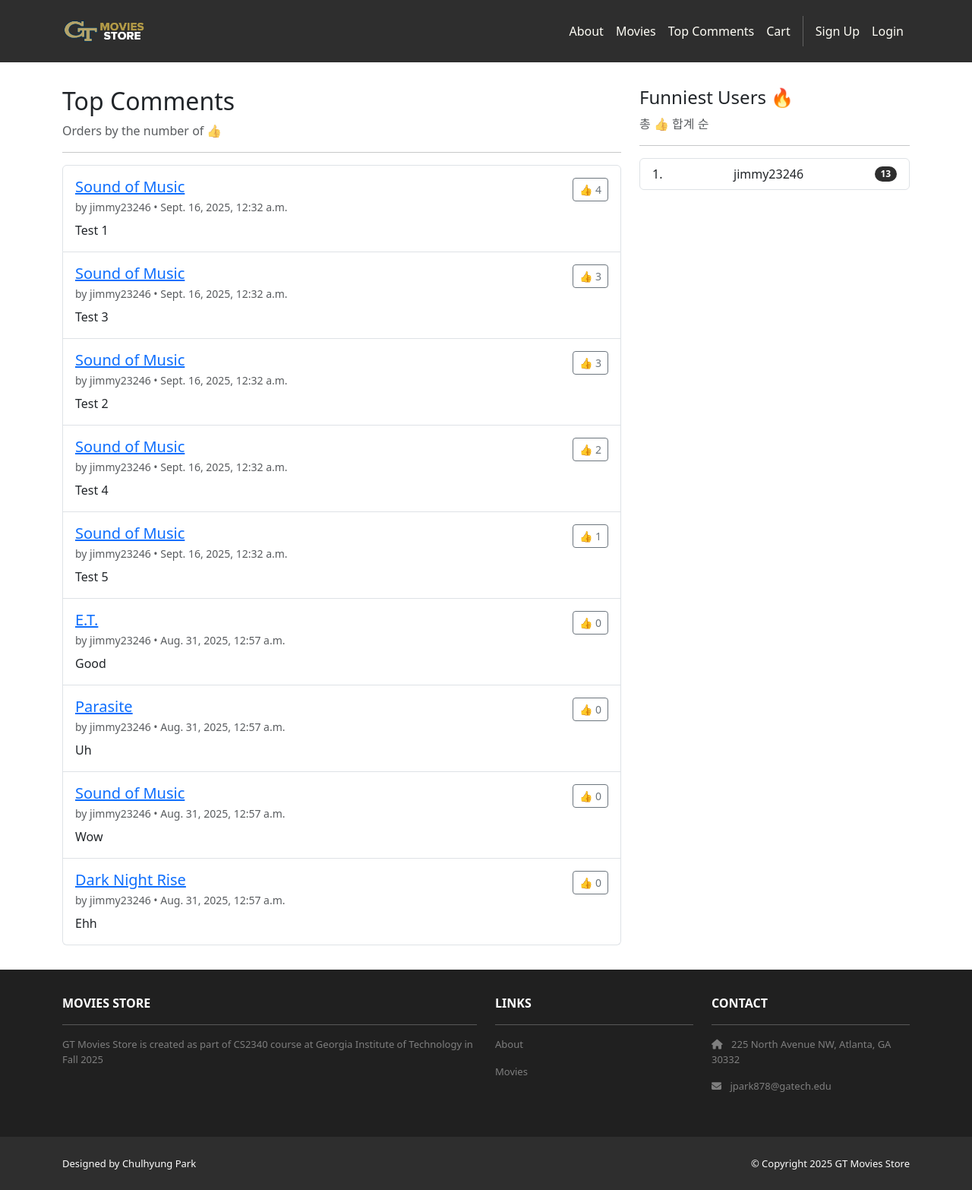
After one commit to jimmy23246/GT-Movies-Store, a Django app: page /movies/top-comments/ in a window 1280 px wide. The commit adds this page. Shown: the whole page at 76% size. Run offline with Django 5.2, Linux system fonts and the light colour scheme; data comes from the database, SQL or seed files in the repository; both versions use the stored data as it was after the commit; some libraries are stand-ins or nearby versions.

Commit message:
added top comment

```diff
--- a/movies/admin.py
+++ b/movies/admin.py
@@ -1,5 +1,5 @@
 from django.contrib import admin
-from .models import Movie, Review
+from .models import Movie, Review, ReviewReaction
 
 # Register your models here.
 class MovieAdmin(admin.ModelAdmin):
@@ -8,3 +8,4 @@ class MovieAdmin(admin.ModelAdmin):
 
 admin.site.register(Movie, MovieAdmin)
 admin.site.register(Review)
+admin.site.register(ReviewReaction)
--- a/movies/models.py
+++ b/movies/models.py
@@ -15,9 +15,20 @@ class Review(models.Model):
     id = models.AutoField(primary_key=True)
     comment = models.CharField(max_length=255)
     date = models.DateTimeField(auto_now_add=True)
-    movie = models.ForeignKey(Movie,
-        on_delete=models.CASCADE)
-    user = models.ForeignKey(User,
-        on_delete=models.CASCADE)
+    movie = models.ForeignKey(Movie, on_delete=models.CASCADE)
+    user = models.ForeignKey(User, on_delete=models.CASCADE)
     def __str__(self):
         return str(self.id) + ' - ' + self.movie.name
+
+
+class ReviewReaction(models.Model):
+    id = models.AutoField(primary_key=True)
+    review = models.ForeignKey('Review', on_delete=models.CASCADE, related_name='reactions')
+    user = models.ForeignKey(User, on_delete=models.CASCADE)
+    created_at = models.DateTimeField(auto_now_add=True)
+    class Meta:
+        constraints = [
+            models.UniqueConstraint(fields=['review','user'], name='uniq_review_user_reaction')
+        ]
+    def __str__(self):
+        return f'{self.user.username} -> {self.review.id}'
--- /dev/null
+++ b/movies/templates/movies/top_comments.html
@@ -0,0 +1,56 @@
+{% extends 'base.html' %}
+{% load review_extras %}
+{% block content %}
+<div class="p-3">
+  <div class="container">
+    <div class="row mt-3">
+      <div class="col-lg-8 mb-3">
+        <h2>Top Comments</h2>
+        <p class="text-muted">Orders by the number of 👍</p>
+        <hr />
+        <ul class="list-group">
+          {% for r in template_data.reviews %}
+          <li class="list-group-item pb-3 pt-3">
+            <div class="d-flex justify-content-between align-items-start">
+              <div>
+                <h5 class="mb-1">
+                  <a href="{% url 'movies.show' id=r.movie.id %}">{{ r.movie.name }}</a>
+                </h5>
+                <div class="text-muted small mb-2">
+                  by {{ r.user.username }} • {{ r.date }}
+                </div>
+                <div>{{ r.comment }}</div>
+              </div>
+              <div class="ms-3 text-nowrap">
+                <form method="post" action="{% url 'movies.toggle_upvote' review_id=r.id %}">
+                  {% csrf_token %}
+                  <button type="submit" class="btn btn-sm {% if r|has_upvoted:user %}btn-success{% else %}btn-outline-secondary{% endif %}">👍 {{ r.score|default:0 }}
+                  </button>
+                </form>
+              </div>
+            </div>
+          </li>
+          {% empty %}
+          <li class="list-group-item">No comments yet.</li>
+          {% endfor %}
+        </ul>
+      </div>
+      <div class="col-lg-4 mb-3">
+        <h4>Funniest Users 🔥</h4>
+        <p class="text-muted">총 👍 합계 순</p>
+        <hr />
+        <ol class="list-group list-group-numbered">
+          {% for u in template_data.top_users %}
+          <li class="list-group-item d-flex justify-content-between align-items-center">
+            <span>{{ u.username }}</span>
+            <span class="badge bg-dark rounded-pill">{{ u.total_upvotes|default:0 }}</span>
+          </li>
+          {% empty %}
+          <li class="list-group-item">No ranking data.</li>
+          {% endfor %}
+        </ol>
+      </div>
+    </div>
+  </div>
+</div>
+{% endblock content %}
--- /dev/null
+++ b/movies/templatetags/review_extras.py
@@ -0,0 +1,10 @@
+from django import template
+
+register = template.Library()
+
+@register.filter
+def has_upvoted(review, user):
+    if not user.is_authenticated:
+        return False
+    # review.reactions는 related_name
+    return review.reactions.filter(user=user).exists()
--- a/movies/urls.py
+++ b/movies/urls.py
@@ -5,5 +5,8 @@ urlpatterns = [
     path('<int:id>/', views.show, name='movies.show'),
     path('<int:id>/review/create/', views.create_review, name='movies.create_review'),
     path('<int:id>/review/<int:review_id>/edit/', views.edit_review, name='movies.edit_review'),
-     path('<int:id>/review/<int:review_id>/delete/', views.delete_review, name='movies.delete_review'),
+    path('<int:id>/review/<int:review_id>/delete/', views.delete_review, name='movies.delete_review'),
+
+    path('top-comments/', views.top_comments, name='movies.top_comments'),
+    path('review/<int:review_id>/toggle-upvote/', views.toggle_review_upvote, name='movies.toggle_upvote'),
 ]
--- a/movies/views.py
+++ b/movies/views.py
@@ -1,6 +1,12 @@
 from django.shortcuts import render, redirect, get_object_or_404
-from .models import Movie, Review
+from .models import Movie, Review, ReviewReaction
 from django.contrib.auth.decorators import login_required
+from django.urls import reverse
+from django.db.models import Count
+from django.contrib.auth.models import User
+
+
+
 
 # Create your views here.
 def index(request):
@@ -19,7 +25,10 @@ def index(request):
 
 def show(request, id):
     movie = Movie.objects.get(id=id)
-    reviews = Review.objects.filter(movie=movie)
+    reviews = (Review.objects
+           .filter(movie=movie)
+           .annotate(score=Count('reactions'))
+           .order_by('-date'))
 
     template_data = {}
     template_data['title'] = movie.name
@@ -66,3 +75,36 @@ def delete_review(request, id, review_id):
         user=request.user)
     review.delete()
     return redirect('movies.show', id=id)
+
+
+def top_comments(request):
+    # 댓글에 달린 반응 개수를 score로 주석(annotate)
+    reviews = (Review.objects
+               .select_related('user', 'movie')
+               .annotate(score=Count('reactions'))
+               .order_by('-score', '-date'))
+
+    # 유저 랭킹(가장 ‘웃긴’ 유저): 본인이 쓴 댓글의 총 업보트 수
+    top_users = (User.objects
+                 .filter(review__isnull=False)
+                 .annotate(total_upvotes=Count('review__reactions'))
+                 .order_by('-total_upvotes', 'username')[:10])
+
+    template_data = {
+        'title': 'Top Comments',
+        'reviews': reviews,
+        'top_users': top_users,
+    }
+    return render(request, 'movies/top_comments.html', {'template_data': template_data})
+
+
+@login_required
+def toggle_review_upvote(request, review_id):
+    review = get_object_or_404(Review, id=review_id)
+    rr, created = ReviewReaction.objects.get_or_create(review=review, user=request.user)
+    if not created:
+        # 이미 추천했으면 해제(토글)
+        rr.delete()
+    # 돌아갈 곳: referrer가 있으면 거기로, 없으면 해당 영화 상세
+    next_url = request.META.get('HTTP_REFERER') or reverse('movies.show', kwargs={'id': review.movie.id})
+    return redirect(next_url)
--- a/moviesstore/templates/base.html
+++ b/moviesstore/templates/base.html
@@ -51,6 +51,7 @@
         <div class="navbar-nav ms-auto navbar-ml">
             <a class="nav-link" href="{% url 'home.about' %}">About</a>
             <a class="nav-link" href="{% url 'movies.index' %}">Movies</a>
+            <a class="nav-link" href="{% url 'movies.top_comments' %}">Top Comments</a>
             <a class="nav-link" href="{% url 'cart.index' %}">Cart</a>
             <div class="vr bg-white mx-2 d-none d-lg-block"></div>
             {% if user.is_authenticated %}
```
Also changed, not shown: movies/templates/movies/show.html (+8 -0 lines), db.sqlite3, movies/migrations/0003_reviewreaction_and_more.py (added), movies/templatetags/__init__.py (added), 1 other file.
